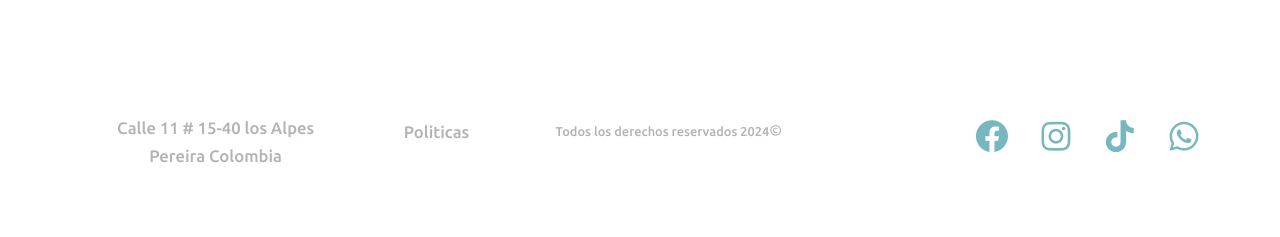
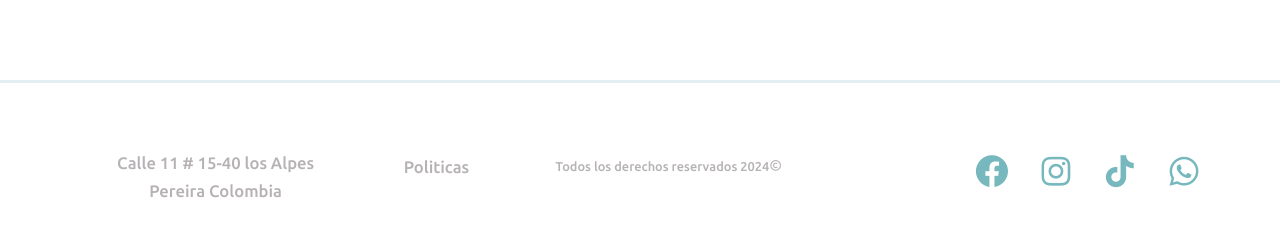
Before and after one commit to Emmanuelcastrillon/ClinicaDiana, a React (Vite) app: page / in a window 1280 px wide. Shown: the part 2460-2697 px from the top of the page. Before the commit the page ends 2668 px from the top, so only its background shows below. Built offline with nearby package versions, Linux system fonts and the light colour scheme.

Commit message:
actualizacion-footer

```diff
--- a/src/Styles/footer.css
+++ b/src/Styles/footer.css
@@ -1,3 +1,8 @@
+.lineaFooter{
+    border: none;
+    height: 3px;
+    background-color:#93bfcf;
+}
 .pieDePagina{
     background-color:white;
     height: 18vh;
--- a/src/components/Footer.jsx
+++ b/src/components/Footer.jsx
@@ -4,7 +4,9 @@ import { Link } from 'react-router-dom';
 
 function Footer() {
   return (
-    <footer className="pieDePagina">
+    <div>
+      <hr className='lineaFooter'/>
+       <footer className="pieDePagina">
         <div className="informacion">
           <a href="https://www.google.com/maps/place/Cl.+11+%2315-40,+Pereira,+Risaralda/@4.8064905,-75.6909149,17z/data=!3m1!4b1!4m6!3m5!1s0x8e38873f18405837:0x7b74047df77a6a81!8m2!3d4.8064905!4d-75.68834!16s%2Fg%2F11j25m5hmy?entry=ttu&g_ep=EgoyMDI0MDkxOC4xIKXMDSoASAFQAw%3D%3D" className="linkGeogleMaps" target='_blank'>
             <h4 className="direccion">Calle 11 # 15-40 los Alpes</h4>
@@ -23,6 +25,10 @@ function Footer() {
 
     </footer>
 
+    </div>
+
+
+
 
   )
 }
```
